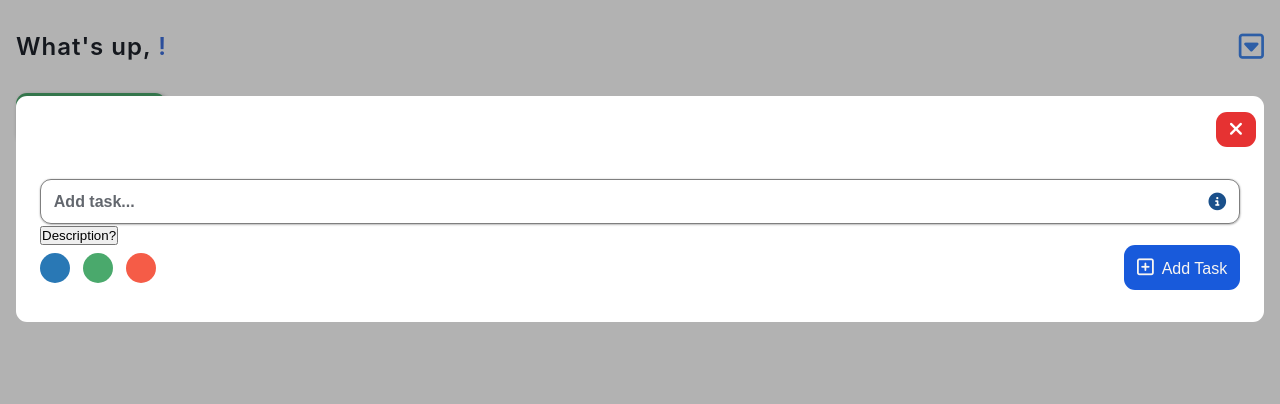
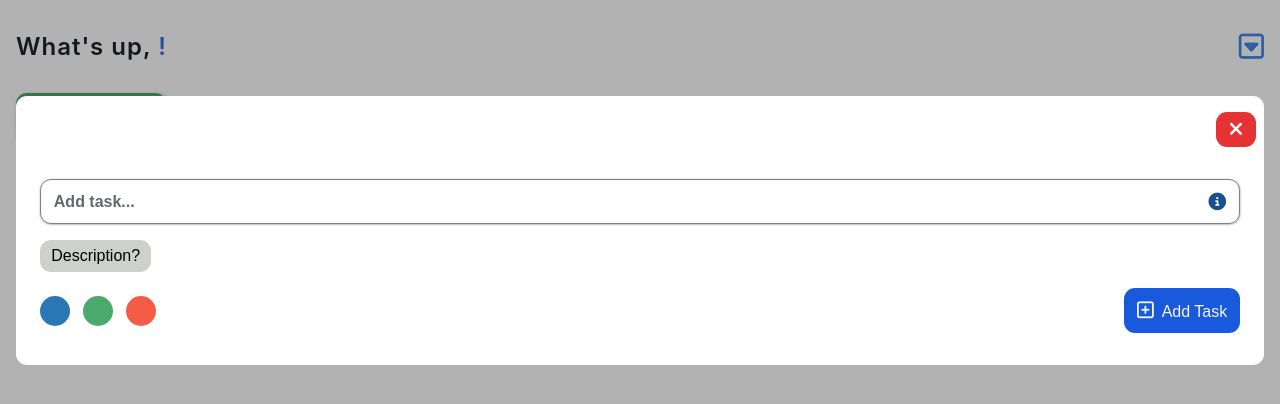
Before and after one commit to mrLuisFer/todolist, a React (Create React App) app: page /home in a window 1280 px wide. Both pictures are taken after a click on the button "Add task". Shown: the top 404 px of the page. Built offline with nearby package versions, Linux system fonts and the light colour scheme.

Commit message:
feat: styles added in openDescription

```diff
--- a/src/components/TaksDashboard/TaskDashboardModal/TaskDashboardDescriptionSection/TaskDashboardDescriptionSection.styles.js
+++ b/src/components/TaksDashboard/TaskDashboardModal/TaskDashboardDescriptionSection/TaskDashboardDescriptionSection.styles.js
@@ -1,5 +1,6 @@
 import styled from 'styled-components'
 import { borderRadius } from 'styles/utils/borderRadius'
+import { buttonStyle } from 'styles/utils/buttonStyled'
 
 export const TDTaskDescriptionContainer = styled.div`
   border: 1px solid rgba(0, 0, 0, 0.5);
@@ -23,3 +24,12 @@ export const TDTaskDescription = styled.textarea`
   font-family: var(--font-family);
   height: 120px;
 `
+
+export const TDOpenDescriptionBtn = styled.button`
+  ${buttonStyle()};
+  padding: 1rem 0.7rem;
+  margin: 1rem 0;
+  font-size: 1rem;
+  font-weight: 400;
+  background: var(--grey);
+`
--- a/src/components/TaksDashboard/TaskDashboardModal/TaskDashboardDescriptionSection/index.jsx
+++ b/src/components/TaksDashboard/TaskDashboardModal/TaskDashboardDescriptionSection/index.jsx
@@ -3,6 +3,7 @@ import React, { useEffect, useState } from 'react'
 import {
   TDTaskDescriptionContainer,
   TDTaskDescription,
+  TDOpenDescriptionBtn,
 } from './TaskDashboardDescriptionSection.styles'
 
 export default function TaskDashboardDescriptionSection() {
@@ -25,7 +26,9 @@ export default function TaskDashboardDescriptionSection() {
       {showDescription ? (
         ''
       ) : (
-        <button onClick={handleShowDescription}>Description?</button>
+        <TDOpenDescriptionBtn onClick={handleShowDescription}>
+          Description?
+        </TDOpenDescriptionBtn>
       )}
       {showDescription ? (
         <TDTaskDescriptionContainer>
--- a/src/index.css
+++ b/src/index.css
@@ -10,6 +10,7 @@
   --white: #ffffff;
   --green: #4aa96c;
   --important-color: #f55c47;
+  --grey: #cdd0cb;
 
   --bg-dark-blue: #0a1931;
 
```
